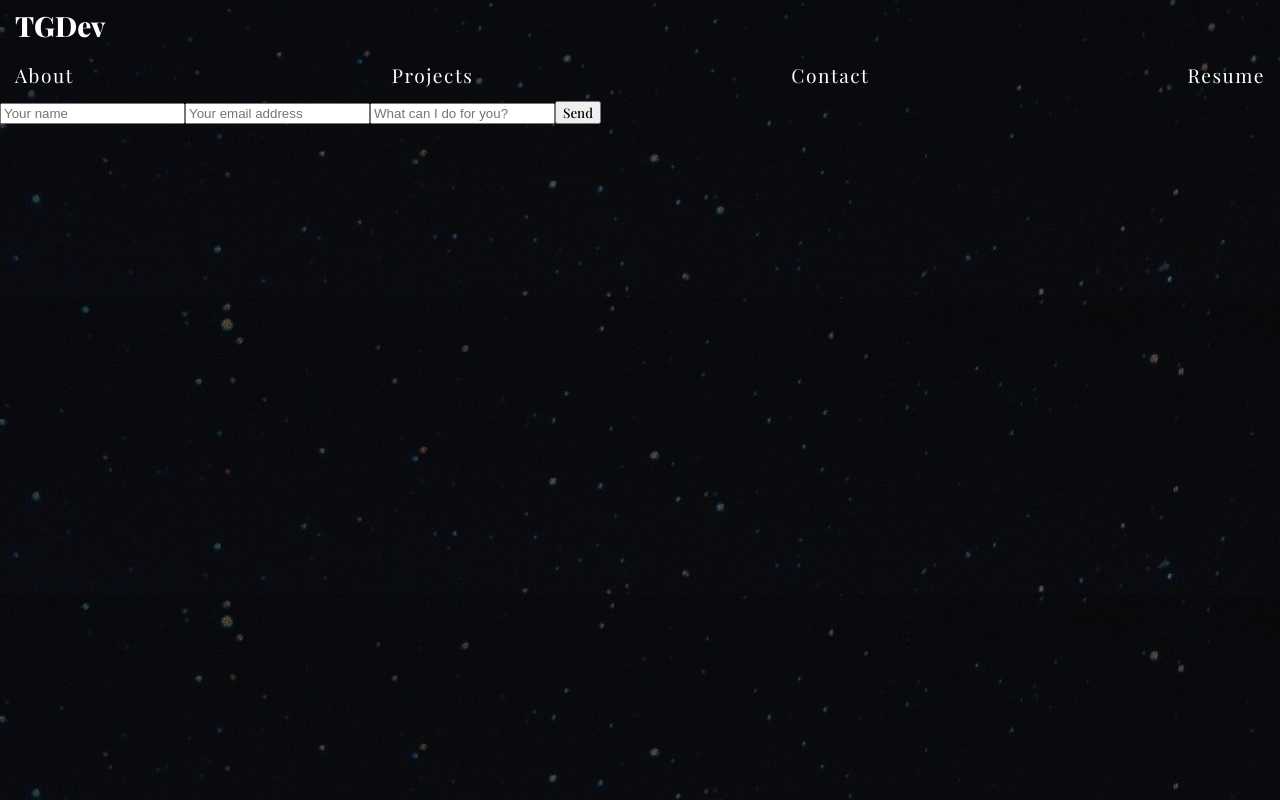
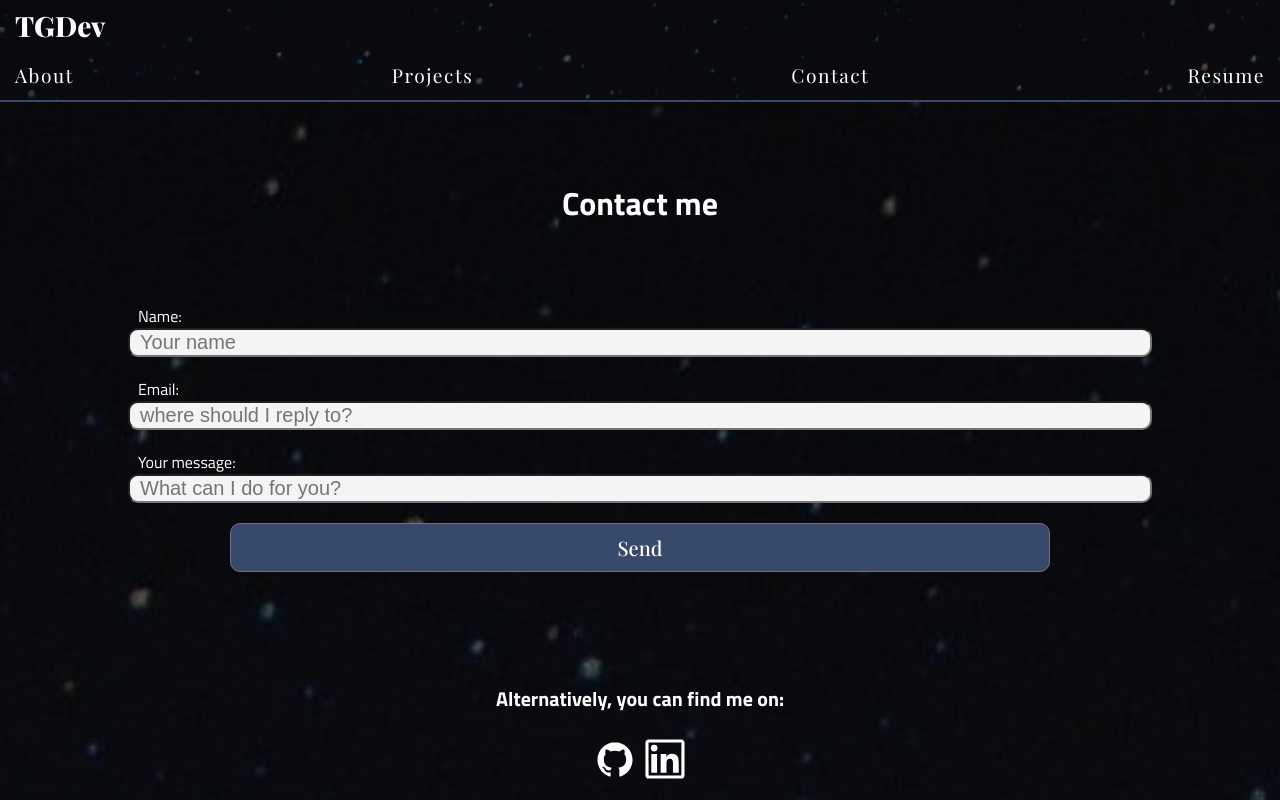
Before and after one commit to TomiGorog/myportfolio, a React (Create React App) app: page /contact in a window 1280 px wide. Built offline with nearby package versions, Linux system fonts and the light colour scheme; a web font is replaced by a local one.

Commit message:
resume + contact styling

```diff
--- a/src/App.css
+++ b/src/App.css
@@ -21,6 +21,7 @@
 #dark {
   /* background: linear-gradient(to top, #090b0f, #000000); */
   background-image: url("./images/starbackground.jpg");
+  color: #ffffff
 }
 
 #light {
@@ -84,10 +85,10 @@ body {
 }
 
 
-#light .main {
+/* #light .main {
   color: #222222;
   background-color: #ffffff;
-}
+} */
 
 #dark .about {
   color: #ffffff;
@@ -106,16 +107,16 @@ body {
   background-color: #ffffff;
 }
 
-#light .homecontainer {
+/* #light .homecontainer {
   color: #222222;
   background-color: #ffffff;
-}
+} */
 
 
-#light .navigation {
+/* #light .navigation {
   color: #222222;
   background-color: #ffffff;
-}
+} */
 
 #dark .navigation {
   color: #ffffff;
@@ -137,9 +138,9 @@ body {
   background-repeat: repeat;
 }
 
-#light #landing {
+/* #light #landing {
   color: #ffffff
-}
+} */
 
 #dark #landing {
 
@@ -156,7 +157,7 @@ body {
   width: 100%;
   /* padding-right:  15px;
   padding-left: 15px; */
-
+  border-bottom: 2px solid #374a6c;
  position: sticky;
 }
 
@@ -204,7 +205,28 @@ p {
 
 .highlighted {
   /* color: #0071bc; */
-  color: lightseagreen;
-  font-size: 1.3em;
+  color: silver;
+  font-size: 1.1em;
   letter-spacing: 3px;
+  font-weight: 600;
 }
+
+
+.contact {
+  height: 100vh;
+  background-color: antiquewhite;
+  display: flex;
+  flex-direction: column;
+  align-items: center;
+  justify-content: space-evenly;
+  /* gap: 30px */
+}
+
+.contact h1 {
+  margin: 0;
+    padding: 0;
+}
+
+.projects {
+
+}
--- /dev/null
+++ b/src/CSS-modules/ContactStyles.module.css
@@ -0,0 +1,59 @@
+.Form {
+    display: flex;
+    flex-direction: column;
+    width: 80%;
+
+}
+
+
+.Form input {
+    padding-left: 10px;
+    font-size: 1.25em;
+    background-color: #f4f4f4;
+    margin-bottom: 20px;
+    border-radius: 10px;
+}
+
+.Form input:focus {
+
+  background-color:  white
+}
+
+.Form label {
+    padding-left: 10px;
+    font-size: 1em;
+}
+
+.ActionBtn {
+
+    font-size: 1.25rem;
+    padding: 10px 17.5px;
+    border-radius: 10px;
+    width: 80%;
+    display: block;
+    align-self: center;
+    background-color: #374a6c;
+    border: 1px solid #866778;
+    color: #ffffff
+}
+
+.Icons {
+    width: 50px;
+    height: 50px;
+}
+
+.AltContact {
+    display: flex;
+    flex-direction: column;
+    align-items: center;
+    justify-content: center;
+    margin-top: 15px;
+}
+
+.AltContact h3 {
+    font-size: 1.25em;
+}
+.AltContact p {
+    margin: 0;
+    padding: 0;
+}
--- /dev/null
+++ b/src/CSS-modules/ProjectStyles.module.css
@@ -0,0 +1,9 @@
+.Project {
+    background-color: darkgray
+
+}
+
+.Icons {
+    width: 30px;
+    height: 30px;
+}
--- a/src/Contact.js
+++ b/src/Contact.js
@@ -1,18 +1,34 @@
 import React from 'react'
+import ContactStyles from './CSS-modules/ContactStyles.module.css'
+import { DiGithubBadge } from "react-icons/di";
+import { AiOutlineLinkedin } from "react-icons/ai";
+import { useNavigate } from 'react-router-dom';
 
 function Contact() {
+  let navigate = useNavigate()
   return (
-    <div>
-
-      <form action="https://formsubmit.co/274853e0256b20038b8105f4fb12d38e" method="POST">
+    <div className='contact'>
+      <h1>Contact me</h1>
+      <form className={ContactStyles.Form} action="https://formsubmit.co/274853e0256b20038b8105f4fb12d38e" method="POST">
         <input type="hidden" name="_subject" value="New enquiry!" />
         <input type="hidden" name="_next" value="http://localhost:3000/contact" />
         <input type="hidden" name="_captcha" value="false" />
-        <input type="text" name="name" placeholder="Your name" required />
-        <input type="email" name="email" placeholder='Your email address' required />
-        <input type="text" name="message" placeholder='What can I do for you?' required />
-        <button type="submit">Send</button>
+        <label for="name">Name:</label>
+        <input type="text" id="name" name="name" placeholder="Your name" required />
+        <label for="email">Email:</label>
+        <input type="email" id="email" name="email" placeholder='where should I reply to?' required />
+        <label for="message">Your message:</label>
+        <input type="text" id="message" name="message" placeholder='What can I do for you?' required />
+        <button className={ContactStyles.ActionBtn} type="submit">Send</button>
       </form>
+      <div className={ContactStyles.AltContact}>
+        <h3>Alternatively, you can find me on:</h3>
+        <div>
+          <a href="https://github.com/TomiGorog" target="_blank"><DiGithubBadge className={ContactStyles.Icons} /></a>
+          <a href="https://www.linkedin.com/in/tamas-gorog-354369177/" target="_blank"><AiOutlineLinkedin className={ContactStyles.Icons} /></a>
+        </div>
+        <p>tamas.peter.gorog@gmail.com</p>
+      </div>
     </div>
   )
 }
--- a/src/Landing.js
+++ b/src/Landing.js
@@ -12,8 +12,8 @@ function Landing() {
         <p className={LandingStyle.IntroP}>I am a junior front-end developer looking to be a part of a great team building applications for the web while maintaining exceptional user experience</p>
         <button id={LandingStyle.ActionBtn} className="contactme">Contact me</button>
         <div className={LandingStyle.IconDiv}>
-          <DiGithubBadge className={LandingStyle.Icons} />
-          <AiOutlineLinkedin className={LandingStyle.Icons} />
+          <a href="https://github.com/TomiGorog" target="_blank"><DiGithubBadge className={LandingStyle.Icons} /></a>
+          <a href="https://www.linkedin.com/in/tamas-gorog-354369177/" target="_blank"><AiOutlineLinkedin className={LandingStyle.Icons} /></a>
         </div>
       </div>
     </main>
--- a/src/Navigation.js
+++ b/src/Navigation.js
@@ -27,7 +27,7 @@ function Navigation() {
                 <Link to="about">About</Link>
                 <Link to="projects">Projects</Link>
                 <Link to="contact">Contact</Link>
-                <Link id="resume" to="resume">Resume</Link>
+                <a href="TamasGorog_Frontend_Developer.pdf" target="_blank" >Resume</a>
             </div>
 
         </div>
--- a/src/Projects.js
+++ b/src/Projects.js
@@ -1,8 +1,20 @@
 import React from 'react'
+import ProjectStyles from './CSS-modules/ProjectStyles.module.css'
+import { DiGithubBadge } from "react-icons/di";
 
 function Projects() {
   return (
-    <div>Projects</div>
+    <div className='projects'>
+      <h1>My Projects</h1>
+      <div className={ProjectStyles.Project}>
+        <h2>RnnR</h2>
+        <p>Community-based delivery application</p>
+        <a href="https://github.com/TomiGorog" target="_blank"><DiGithubBadge className={ProjectStyles.Icons} /></a>
+        <a href='#'>Live webapp</a>
+        <h4>Project Details</h4>
+        <h3>React, JS, HTML, CSS, Google Maps Api, QR, Firebase, git</h3>
+      </div>
+    </div>
   )
 }
 
--- a/src/Resume.js
+++ b/src/Resume.js
@@ -2,7 +2,7 @@ import React from 'react'
 
 function Resume() {
   return (
-    <div>Resume</div>
+    <a href="TamasGorog_Frontend_Developer.pdf"></a>
   )
 }
 
--- a/src/index.js
+++ b/src/index.js
@@ -5,6 +5,7 @@ import About from './About';
 import App from './App';
 import Home from './Home';
 import Contact from './Contact';
+import Projects from './Projects';
 
 
 const root = ReactDOM.createRoot(document.getElementById('root'));
@@ -15,6 +16,7 @@ root.render(
         <Route index element={<Home />} />
         <Route path="about" element={<About />} />
         <Route path="contact" element={<Contact />} />
+        <Route path="projects" element={<Projects />} />
     </Route>
 </Routes>
 </BrowserRouter>
```
Also changed, not shown: 1 other file (tests, documents, lock files or other folders).
